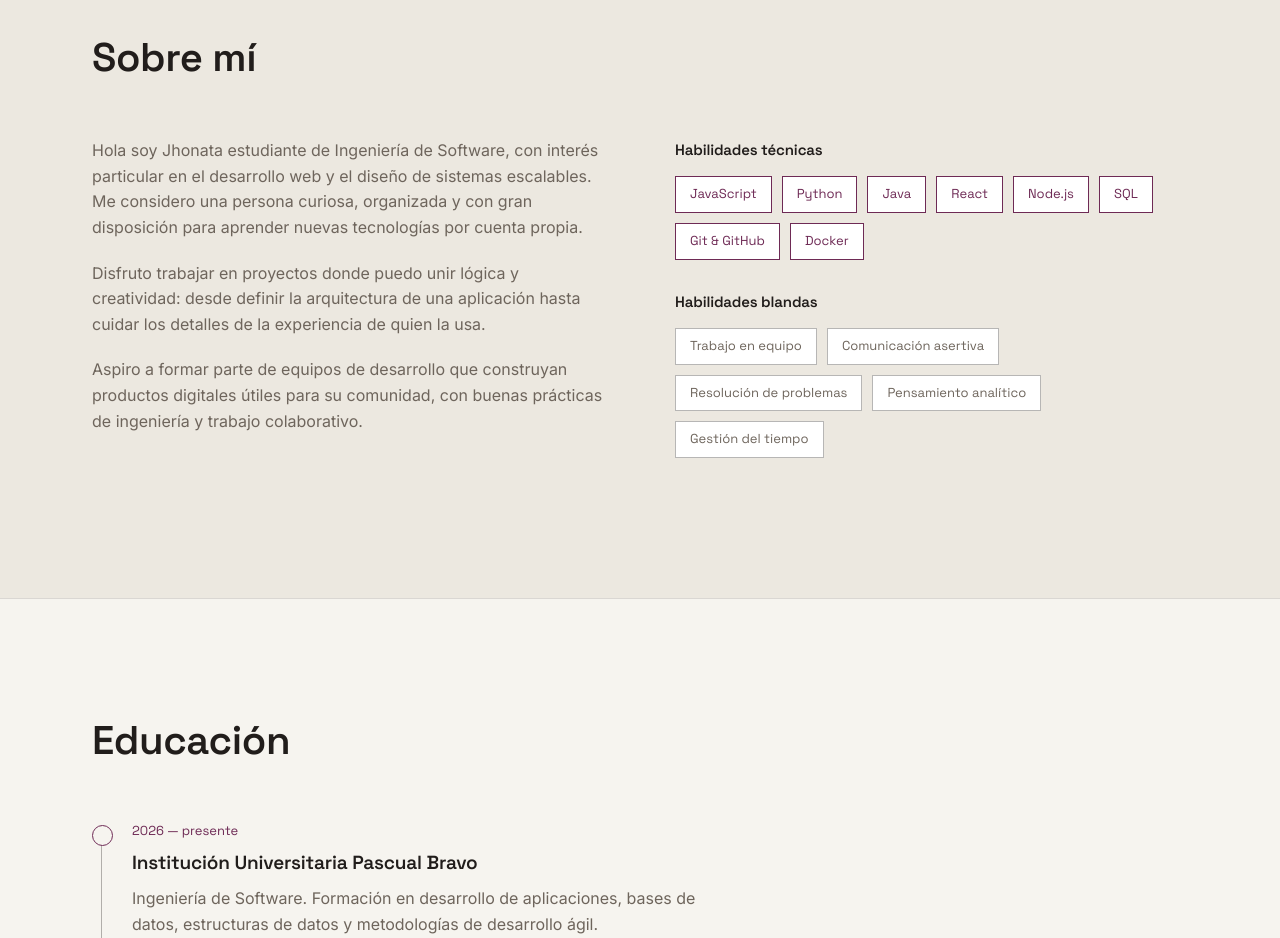
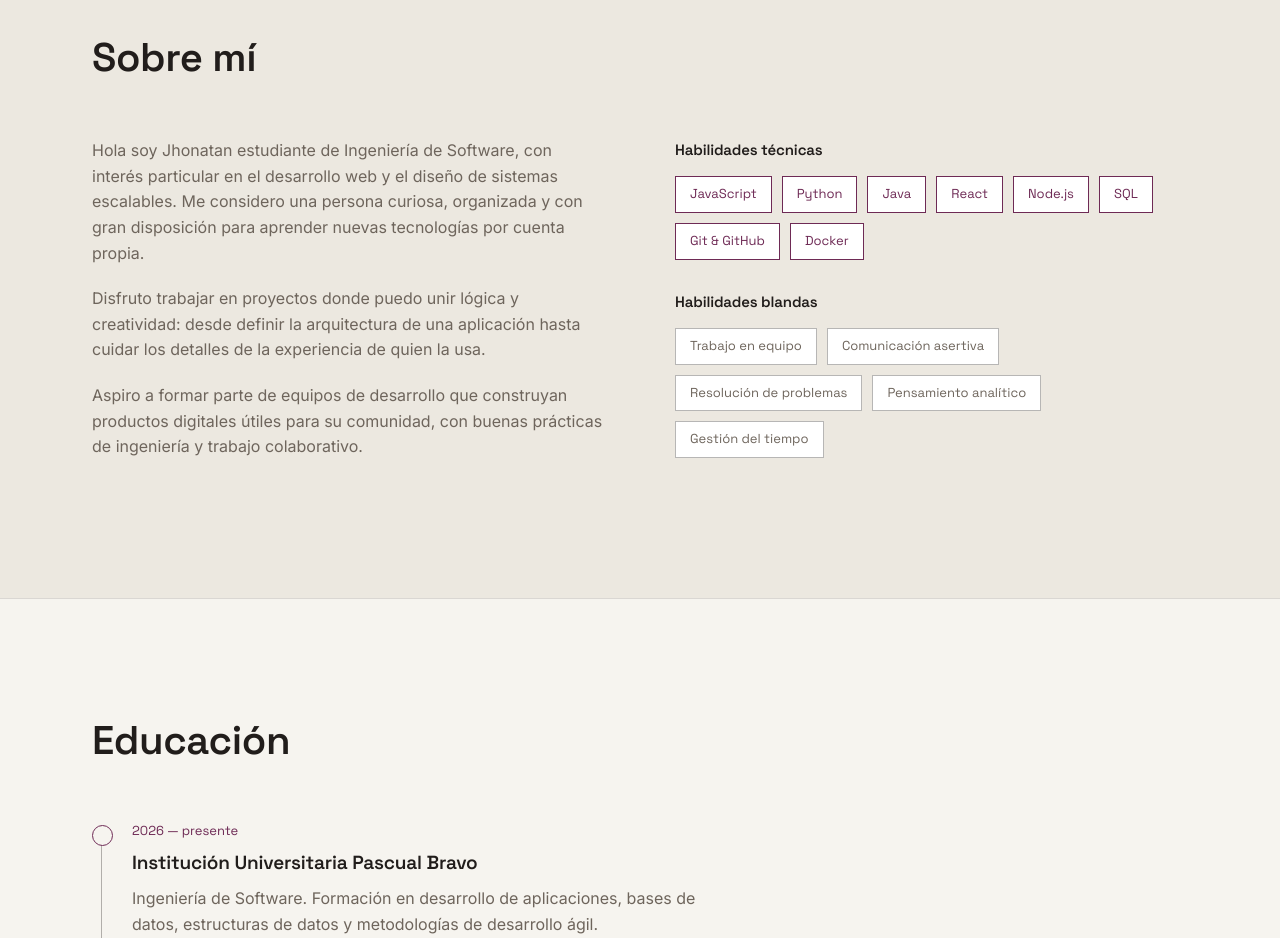
Before and after one commit to jhonatanreynel864/portafolio2, a plain HTML site: page index.html in a window 1280 px wide. Shown: the part 980-1918 px from the top of the page. Drawn offline with Linux system fonts and the light colour scheme.

Commit message:
Actualizar index.html

```diff
--- a/index.html
+++ b/index.html
@@ -531,7 +531,7 @@
       <div class="sobre-grid">
         <div>
           <p>
-            Hola soy Jhonata estudiante de Ingeniería de Software, con interés particular en el
+            Hola soy Jhonatan estudiante de Ingeniería de Software, con interés particular en el
             desarrollo web y el diseño de sistemas escalables. Me considero una
             persona curiosa, organizada y con gran disposición para aprender
             nuevas tecnologías por cuenta propia.
```
